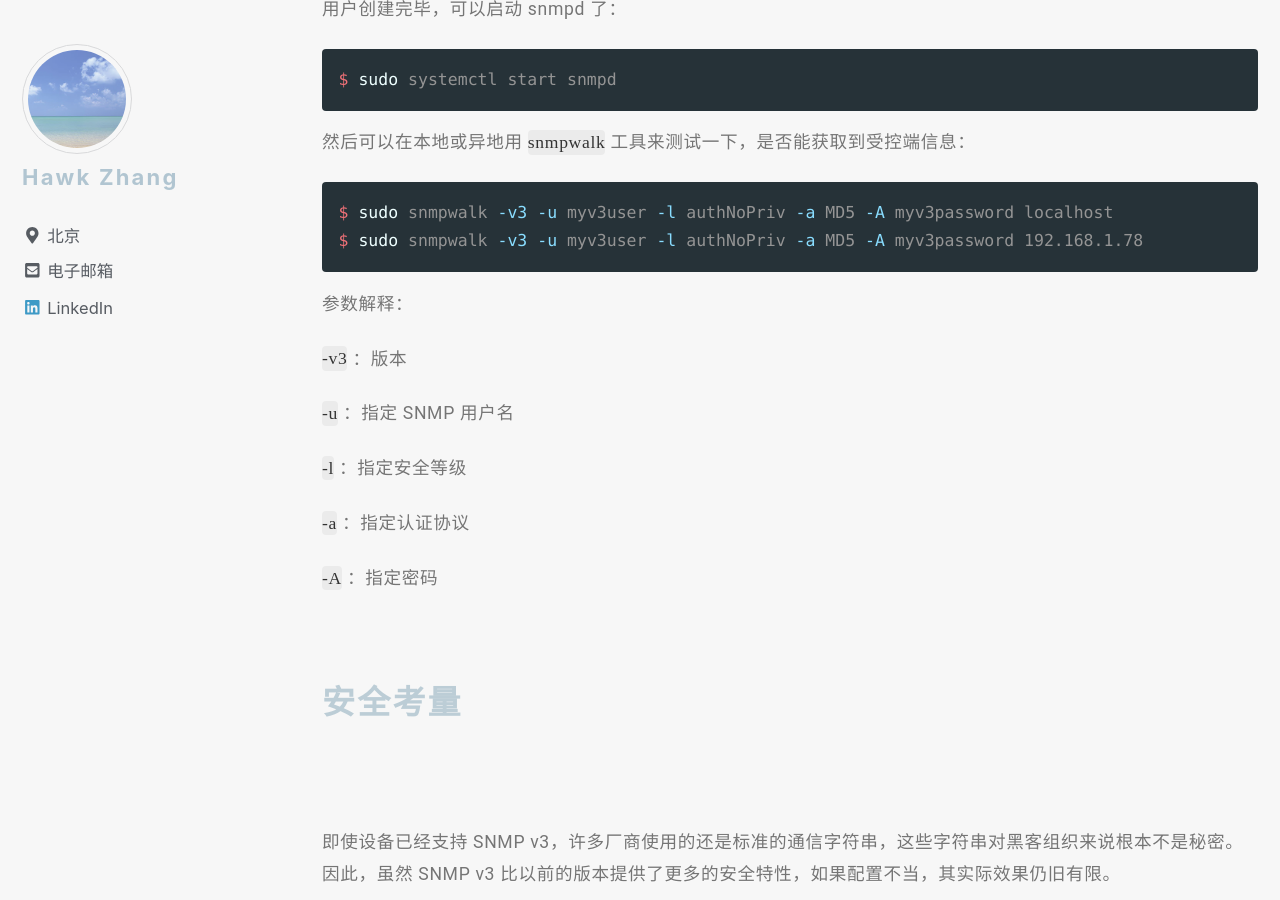
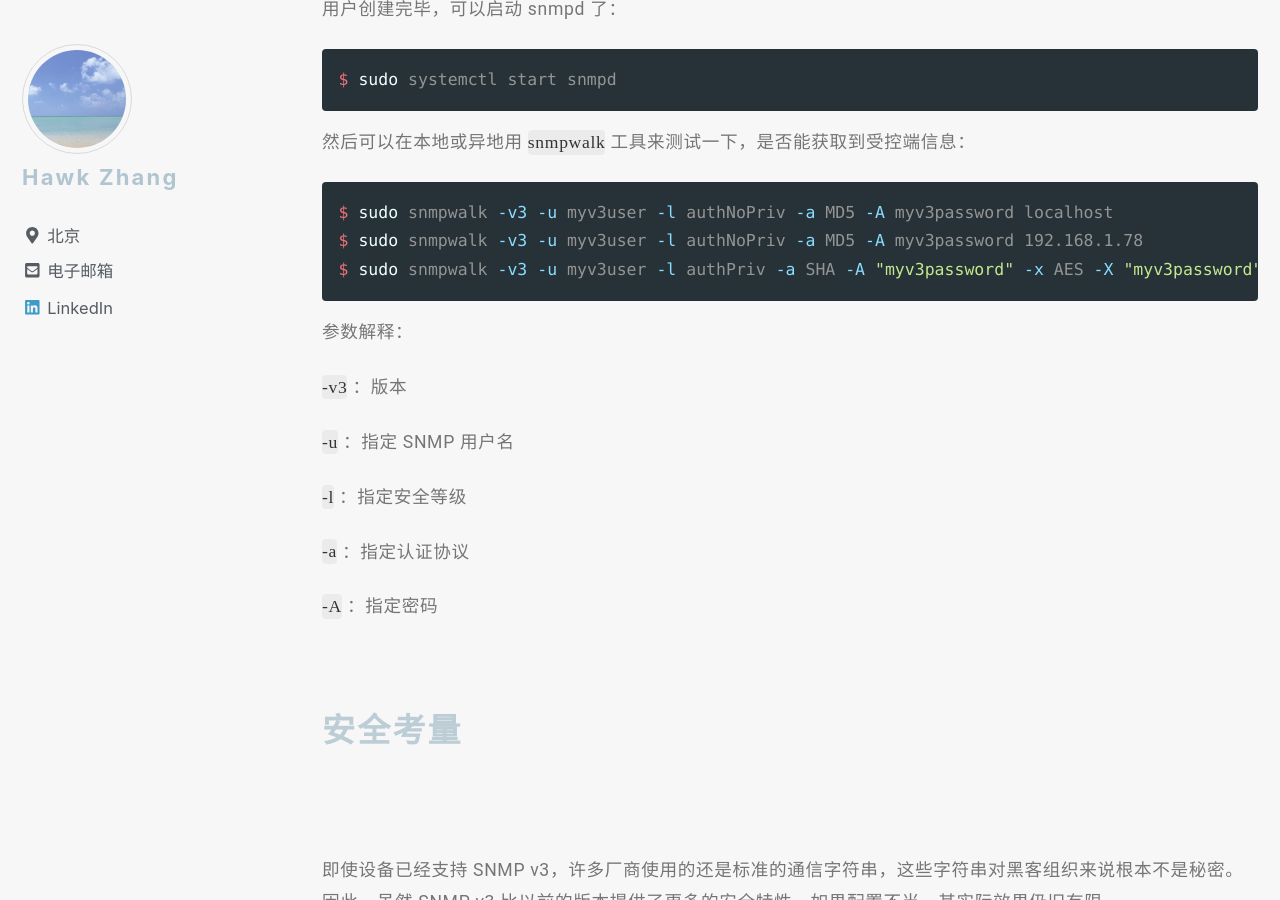
Before and after one commit to narru888/linotes_note, a Jekyll site: the page built from _posts/monitor/zabbix/2018-01-02-monitor.snmp.md, in a window 1280 px wide and 900 px high, scrolled down 12583 px. Built offline with Jekyll 4.4.1, drawn with Linux system fonts in a browser that asks for light colours; nearby versions of some CDN libraries; a script that is not in the unit is left out.

Commit message:
update on 2018-10-21 11:30:01 CST

````diff
--- a/_posts/monitor/zabbix/2018-01-02-monitor.snmp.md
+++ b/_posts/monitor/zabbix/2018-01-02-monitor.snmp.md
@@ -411,6 +411,7 @@ $ sudo systemctl start snmpd
 ```bash
 $ sudo snmpwalk -v3 -u myv3user -l authNoPriv -a MD5 -A myv3password localhost
 $ sudo snmpwalk -v3 -u myv3user -l authNoPriv -a MD5 -A myv3password 192.168.1.78
+$ sudo snmpwalk -v3 -u myv3user -l authPriv -a SHA -A "myv3password" -x AES -X "myv3password" 192.168.1.79 sysName.0
 ```
 
 参数解释：
````
